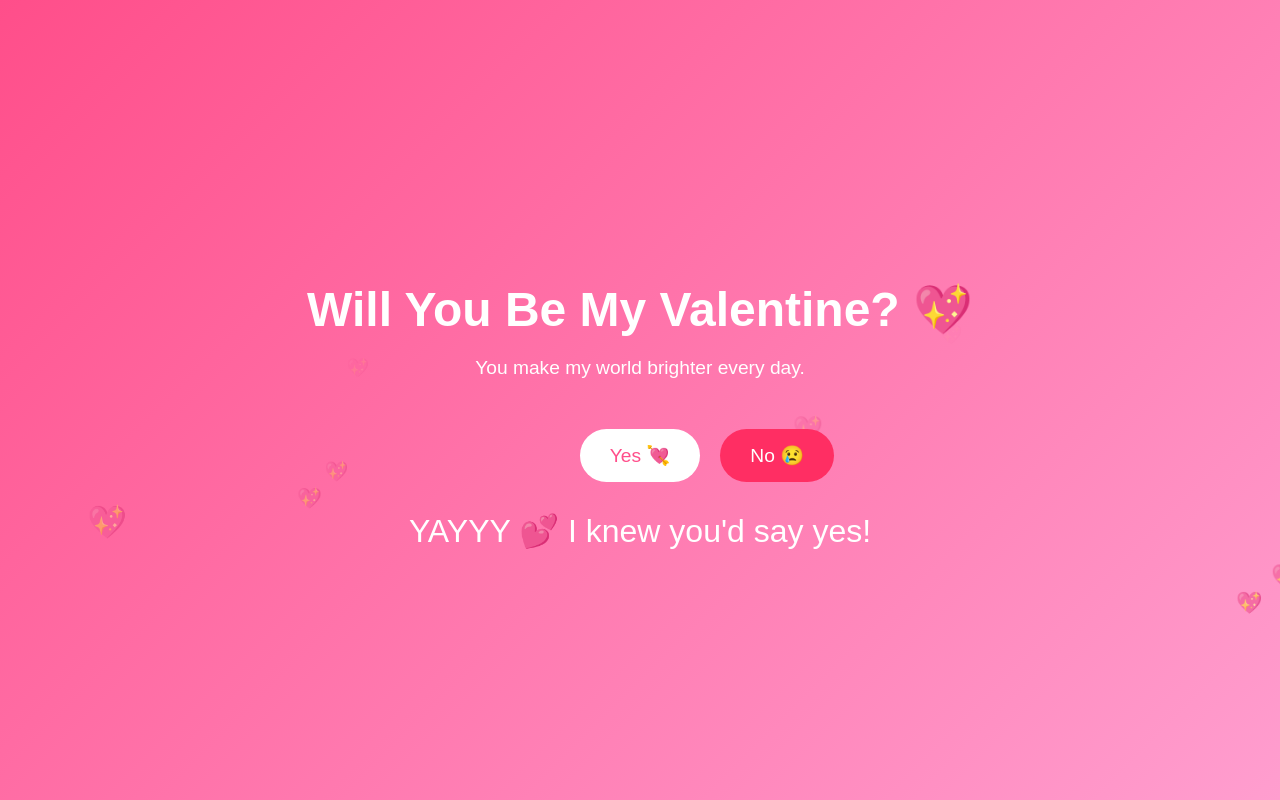
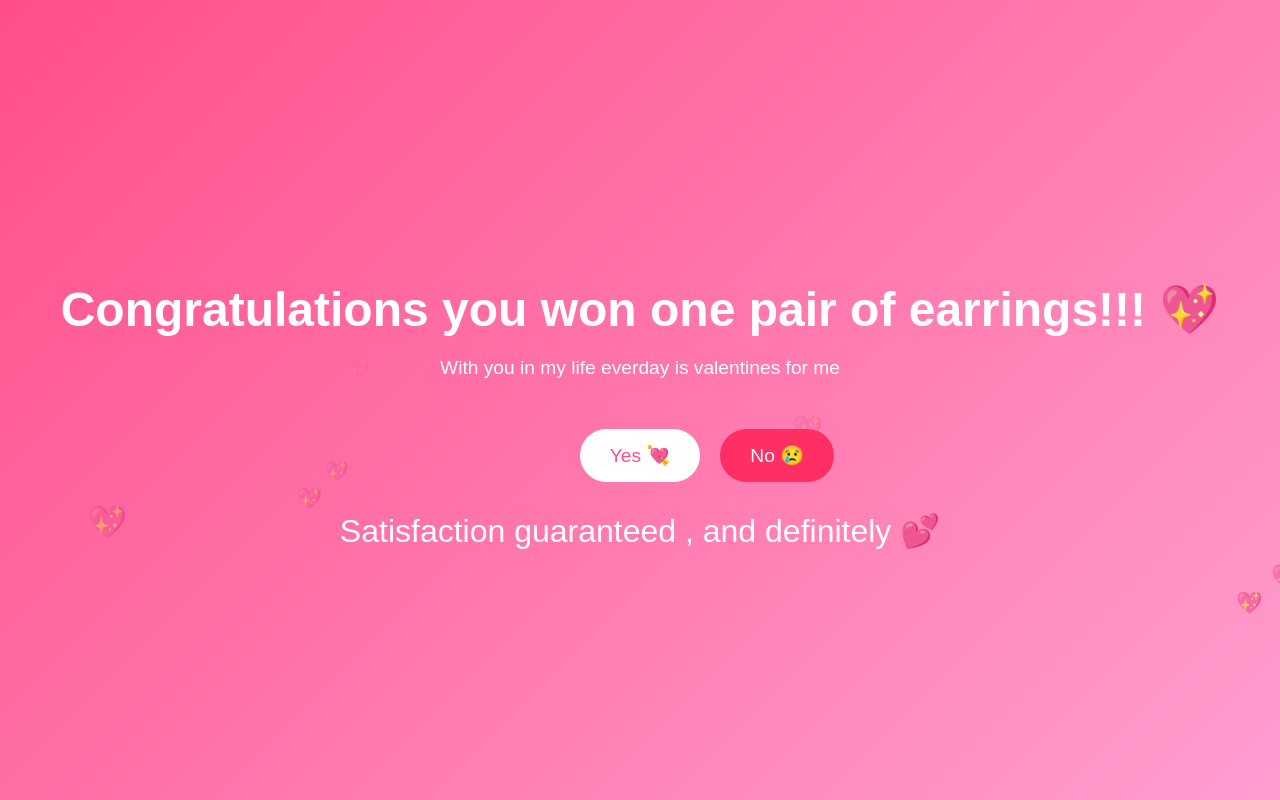
Before and after one commit to nigelp4196/valentinePage.io, a plain HTML site: page index.html in a window 1280 px wide. Both pictures are taken after a click on the button "Yes 💘". Shown: the top 800 px of the page. Drawn offline with Linux system fonts and the light colour scheme.

Commit message:
Update Valentine message and response text

```diff
--- a/index.html
+++ b/index.html
@@ -82,8 +82,8 @@
 <body>
 
   <div class="container">
-    <h1>Will You Be My Valentine? 💖</h1>
-    <p>You make my world brighter every day.</p>
+    <h1>Congratulations you won one pair of earrings!!! 💖</h1>
+    <p>With you in my life everday is valentines for me</p>
 
     <button id="yesBtn">Yes 💘</button>
     <button id="noBtn">No 😢</button>
@@ -104,7 +104,7 @@
     });
 
     yesBtn.addEventListener("click", () => {
-      response.innerHTML = "<div class='success'>YAYYY 💕 I knew you'd say yes!</div>";
+      response.innerHTML = "<div class='success'>Satisfaction guaranteed , and definitely 💕 </div>";
     });
 
     // floating hearts
```
